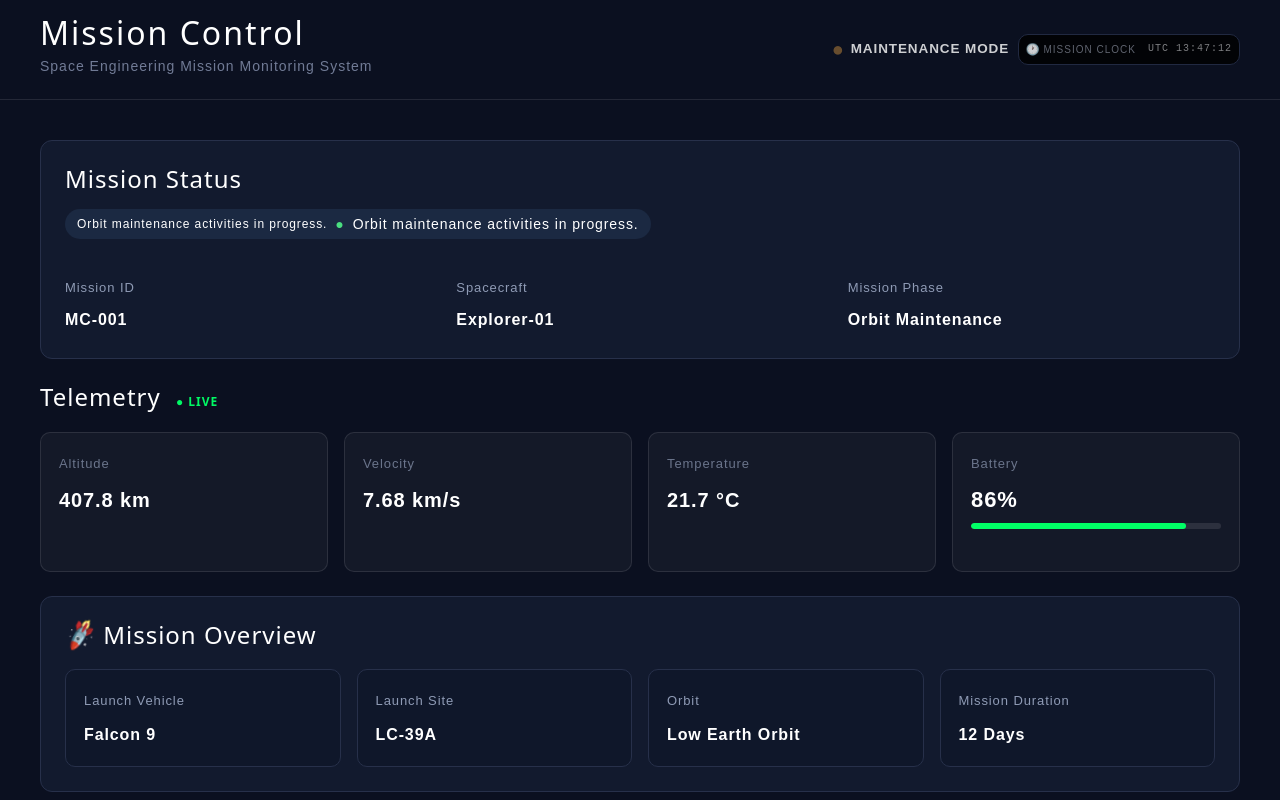
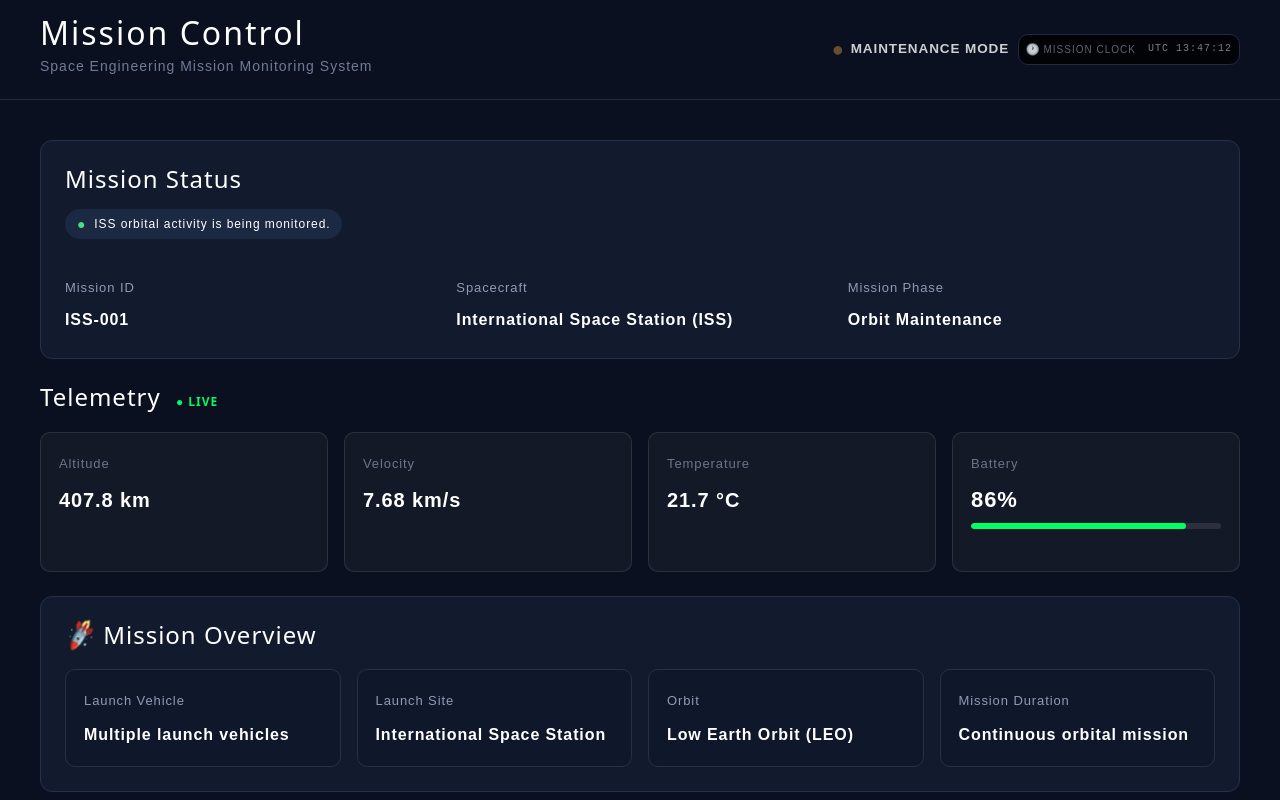
Before and after one commit to RudraS52/mission-control-dashboard, a React (Vite) app: page / in a window 1280 px wide. Shown: the top 800 px of the page. Built offline with nearby package versions, Linux system fonts and the light colour scheme; no server answers.

Commit message:
updated dashboard

```diff
--- a/src/components/MissionOverview.jsx
+++ b/src/components/MissionOverview.jsx
@@ -1,11 +1,14 @@
 import OverviewCard from './OverviewCard'
 
+
 const missionData = {
-  launchVehicle: "Falcon 9",
-  launchSite: "LC-39A",
-  orbit: "Low Earth Orbit",
-  missionDuration: "12 Days",
+  spacecraft: "International Space Station (ISS)",
+  launchVehicle: "Multiple launch vehicles",
+  launchSite: "International Space Station",
+  orbit: "Low Earth Orbit (LEO)",
+  missionDuration: "Continuous orbital mission",
 }
+
 
 function MissionOverview() {
   return (
--- a/src/components/MissionStatus.jsx
+++ b/src/components/MissionStatus.jsx
@@ -1,46 +1,36 @@
 
 function MissionStatus({ missionPhase }) {
-
-  // Map each mission phase to its status message
-const phaseMessages = {
-  "Nominal Operations": "All systems operating normally.",
-  "Data Collection": "Spacecraft is collecting mission data.",
-  "Orbit Maintenance": "Orbit maintenance activities in progress.",
-}
+  const phaseMessages = {
+    "Nominal Operations": "ISS is orbiting Earth normally.",
+    "Data Collection": "Live ISS position data is being tracked.",
+    "Orbit Maintenance": "ISS orbital activity is being monitored.",
+  }
 
   return (
     <section className="mission-status">
       <h2>Mission Status</h2>
 
       <div className="status-indicator">
+        <span>●</span>
+        <p className="mission-message">
+          {phaseMessages[missionPhase] ||
+            "Monitoring ISS orbital position."}
+        </p>
+      </div>
 
-        {/* Show a message based on the current mission phase */}
-
-<p className="mission-message">
-  {missionPhase === "Nominal Operations"
-    ? "All systems operating normally."
-    : missionPhase === "Data Collection"
-    ? "Spacecraft is collecting mission data."
-    : "Orbit maintenance activities in progress."}
-</p>
-
-  <span>●</span>
-  {phaseMessages[missionPhase]}
-</div>
       <div className="mission-details">
         <div>
           <span>Mission ID</span>
-          <strong>MC-001</strong>
+          <strong>ISS-001</strong>
         </div>
 
         <div>
           <span>Spacecraft</span>
-          <strong>Explorer-01</strong>
+          <strong>International Space Station (ISS)</strong>
         </div>
 
         <div>
           <span>Mission Phase</span>
-          {/* Display the current simulated mission phase */}
           <strong>{missionPhase}</strong>
         </div>
       </div>
```
